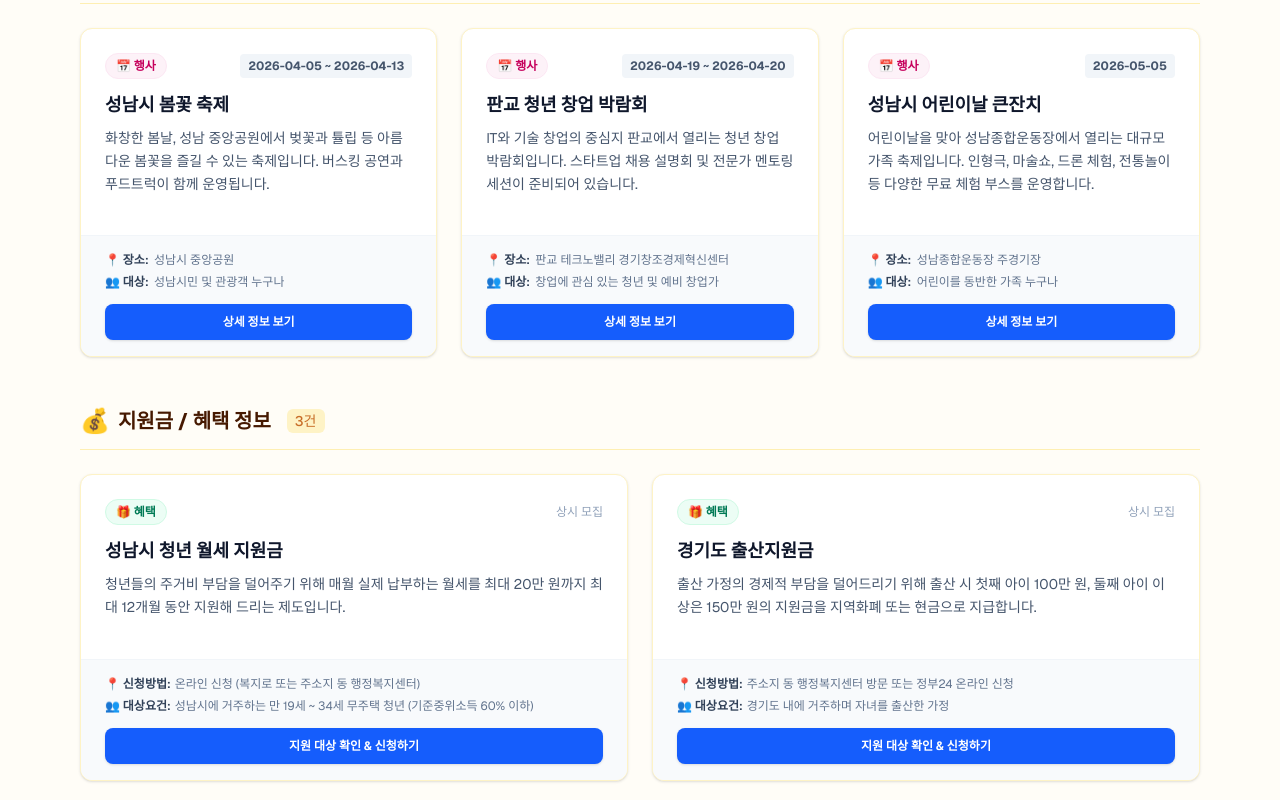
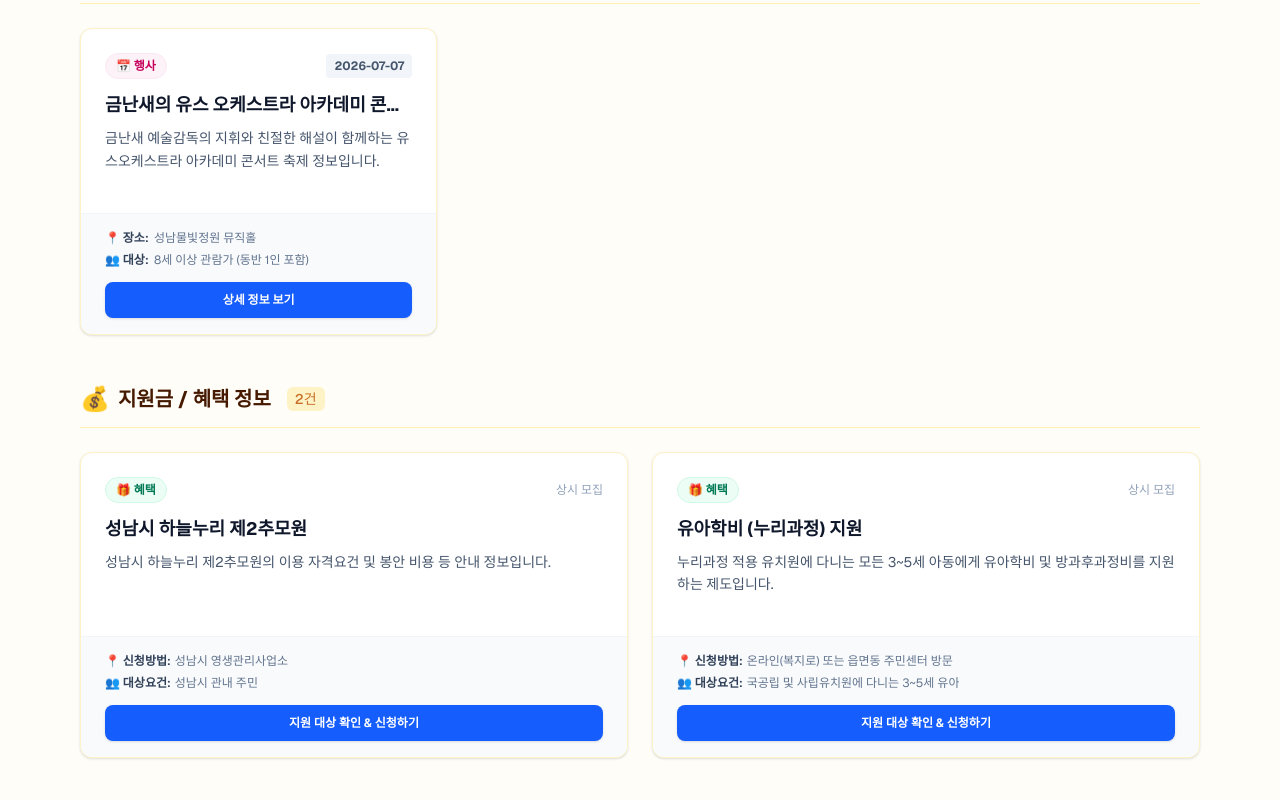
Before and after one commit to kyunghwanchoi747/my-local-info, a Next.js app: page / in a window 1280 px wide. Shown: the part 360-1160 px from the top of the page. Built offline with nearby package versions, Linux system fonts and the light colour scheme.

Commit message:
홈화면 샘플데이터 제거 및 실제 데이터 연동

```diff
--- a/public/data/local-info.json
+++ b/public/data/local-info.json
@@ -1,68 +1,35 @@
 [
   {
-    "id": "event-1",
-    "title": "성남시 봄꽃 축제",
-    "category": "행사",
-    "startDate": "2026-04-05",
-    "endDate": "2026-04-13",
-    "location": "성남시 중앙공원",
-    "target": "성남시민 및 관광객 누구나",
-    "summary": "화창한 봄날, 성남 중앙공원에서 벚꽃과 튤립 등 아름다운 봄꽃을 즐길 수 있는 축제입니다. 버스킹 공연과 푸드트럭이 함께 운영됩니다.",
-    "link": "#"
+    "id": 1,
+    "name": "성남시 하늘누리 제2추모원",
+    "category": "혜택",
+    "startDate": "2026-01-01",
+    "endDate": "상시",
+    "location": "성남시 영생관리사업소",
+    "target": "성남시 관내 주민",
+    "summary": "성남시 하늘누리 제2추모원의 이용 자격요건 및 봉안 비용 등 안내 정보입니다.",
+    "link": "https://www.seongnam.go.kr"
   },
   {
-    "id": "event-2",
-    "title": "판교 청년 창업 박람회",
+    "id": 2,
+    "name": "금난새의 유스 오케스트라 아카데미 콘서트",
     "category": "행사",
-    "startDate": "2026-04-19",
-    "endDate": "2026-04-20",
-    "location": "판교 테크노밸리 경기창조경제혁신센터",
-    "target": "창업에 관심 있는 청년 및 예비 창업가",
-    "summary": "IT와 기술 창업의 중심지 판교에서 열리는 청년 창업 박람회입니다. 스타트업 채용 설명회 및 전문가 멘토링 세션이 준비되어 있습니다.",
-    "link": "#"
+    "startDate": "2026-07-07",
+    "endDate": "2026-07-07",
+    "location": "성남물빛정원 뮤직홀",
+    "target": "8세 이상 관람가 (동반 1인 포함)",
+    "summary": "금난새 예술감독의 지휘와 친절한 해설이 함께하는 유스오케스트라 아카데미 콘서트 축제 정보입니다.",
+    "link": "https://www.seongnam.go.kr/apply/view.do"
   },
   {
-    "id": "event-3",
-    "title": "성남시 어린이날 큰잔치",
-    "category": "행사",
-    "startDate": "2026-05-05",
-    "endDate": "2026-05-05",
-    "location": "성남종합운동장 주경기장",
-    "target": "어린이를 동반한 가족 누구나",
-    "summary": "어린이날을 맞아 성남종합운동장에서 열리는 대규모 가족 축제입니다. 인형극, 마술쇼, 드론 체험, 전통놀이 등 다양한 무료 체험 부스를 운영합니다.",
-    "link": "#"
-  },
-  {
-    "id": "benefit-1",
-    "title": "성남시 청년 월세 지원금",
-    "category": "혜택",
-    "startDate": "2026-01-01",
-    "endDate": "2026-12-31",
-    "location": "온라인 신청 (복지로 또는 주소지 동 행정복지센터)",
-    "target": "성남시에 거주하는 만 19세 ~ 34세 무주택 청년 (기준중위소득 60% 이하)",
-    "summary": "청년들의 주거비 부담을 덜어주기 위해 매월 실제 납부하는 월세를 최대 20만 원까지 최대 12개월 동안 지원해 드리는 제도입니다.",
-    "link": "#"
-  },
-  {
-    "id": "benefit-2",
-    "title": "경기도 출산지원금",
-    "category": "혜택",
-    "startDate": "2026-01-01",
-    "endDate": "2026-12-31",
-    "location": "주소지 동 행정복지센터 방문 또는 정부24 온라인 신청",
-    "target": "경기도 내에 거주하며 자녀를 출산한 가정",
-    "summary": "출산 가정의 경제적 부담을 덜어드리기 위해 출산 시 첫째 아이 100만 원, 둘째 아이 이상은 150만 원의 지원금을 지역화폐 또는 현금으로 지급합니다.",
-    "link": "#"
-  },
-  {
-    "id": 4,
+    "id": 3,
     "name": "유아학비 (누리과정) 지원",
     "category": "혜택",
     "startDate": "2026-03-01",
     "endDate": "2027-02-28",
-    "location": "온라인(복지로), 읍면동 주민센터",
+    "location": "온라인(복지로) 또는 읍면동 주민센터 방문",
     "target": "국공립 및 사립유치원에 다니는 3~5세 유아",
-    "summary": "유치원에 다니는 3~5세 아동에게 유아학비, 방과후과정비 등 지원",
+    "summary": "누리과정 적용 유치원에 다니는 모든 3~5세 아동에게 유아학비 및 방과후과정비를 지원하는 제도입니다.",
     "link": "https://www.gov.kr/portal/rcvfvrSvc/dtlEx/000000465790"
   }
 ]
--- a/src/app/page.tsx
+++ b/src/app/page.tsx
@@ -1,9 +1,11 @@
 import localInfoData from "../../public/data/local-info.json";
 import Link from "next/link";
+import { getSortedPostsData } from "@/lib/posts";
 
 interface InfoItem {
-  id: string;
-  title: string;
+  id: string | number;
+  title?: string;
+  name?: string;
   category: "행사" | "혜택";
   startDate: string;
   endDate: string;
@@ -15,9 +17,23 @@ interface InfoItem {
 
 export default function Home() {
   const items = localInfoData as InfoItem[];
+  const posts = getSortedPostsData();
   const events = items.filter((item) => item.category === "행사");
   const benefits = items.filter((item) => item.category === "혜택");
-  const todayDateString = "2026-06-03"; // 로컬 시간 기준
+
+  const getDetailLink = (item: InfoItem) => {
+    const nameToCheck = (item.name || item.title || "").trim();
+    if (!nameToCheck) return "/blog/";
+
+    const matchedPost = posts.find((post) =>
+      post.title.includes(nameToCheck) ||
+      nameToCheck.includes(post.title)
+    );
+
+    return matchedPost ? `/blog/${matchedPost.slug}/` : "/blog/";
+  };
+
+  const todayDateString = "2026-06-06"; // 로컬 시간 기준
 
   return (
     <div className="bg-amber-50/40 min-h-screen text-slate-800 font-sans flex flex-col justify-between">
@@ -88,7 +104,7 @@ export default function Home() {
                       {event.startDate === event.endDate ? event.startDate : `${event.startDate} ~ ${event.endDate}`}
                     </span>
                   </div>
-                  <h4 className="text-lg font-bold text-slate-900 mb-2 line-clamp-1">{event.title}</h4>
+                  <h4 className="text-lg font-bold text-slate-900 mb-2 line-clamp-1">{event.name || event.title}</h4>
                   <p className="text-sm text-slate-600 line-clamp-3 mb-4 leading-relaxed">{event.summary}</p>
                 </div>
 
@@ -103,7 +119,7 @@ export default function Home() {
                   </div>
                   <div className="pt-2">
                     <Link
-                      href="/blog"
+                      href={getDetailLink(event)}
                       className="block text-center bg-blue-600 hover:bg-blue-700 text-white font-semibold py-2.5 rounded-lg transition shadow-sm"
                     >
                       상세 정보 보기
@@ -140,7 +156,7 @@ export default function Home() {
                       상시 모집
                     </span>
                   </div>
-                  <h4 className="text-lg font-bold text-slate-900 mb-2 line-clamp-1">{benefit.title}</h4>
+                  <h4 className="text-lg font-bold text-slate-900 mb-2 line-clamp-1">{benefit.name || benefit.title}</h4>
                   <p className="text-sm text-slate-600 line-clamp-3 mb-4 leading-relaxed">{benefit.summary}</p>
                 </div>
 
@@ -155,7 +171,7 @@ export default function Home() {
                   </div>
                   <div className="pt-2">
                     <Link
-                      href="/blog"
+                      href={getDetailLink(benefit)}
                       className="block text-center bg-blue-600 hover:bg-blue-700 text-white font-semibold py-2.5 rounded-lg transition shadow-sm"
                     >
                       지원 대상 확인 & 신청하기
```
